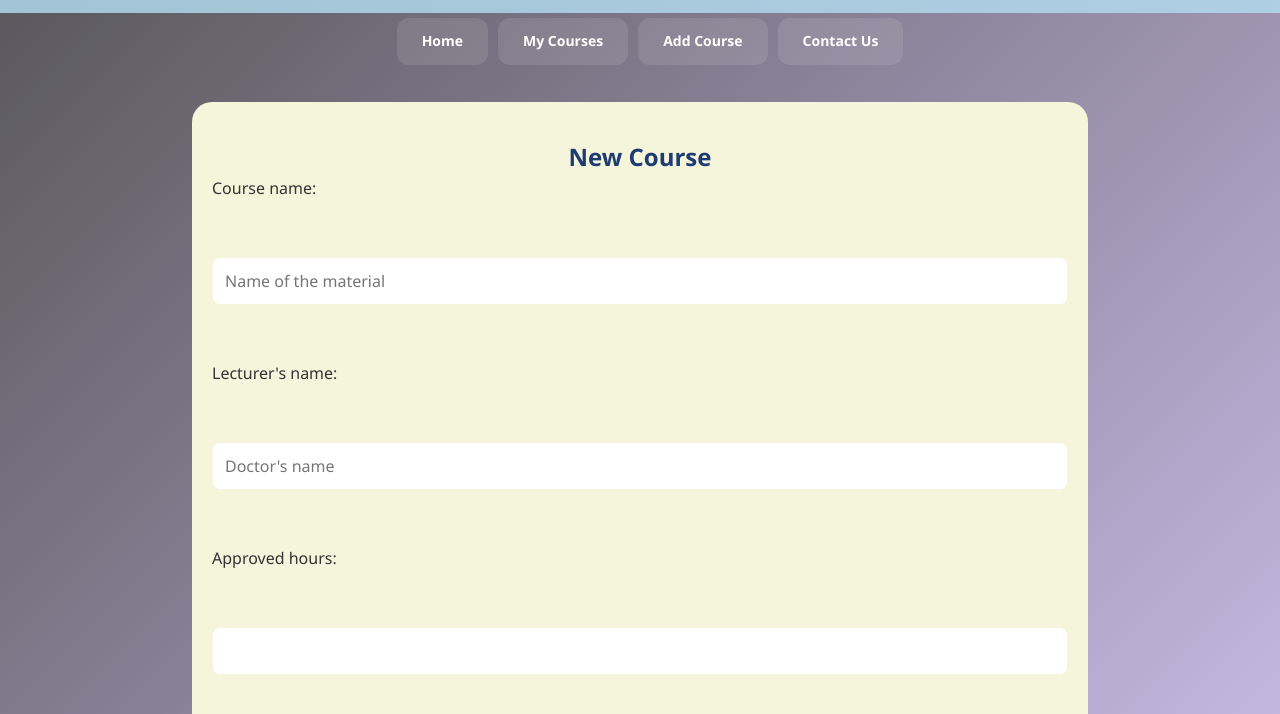
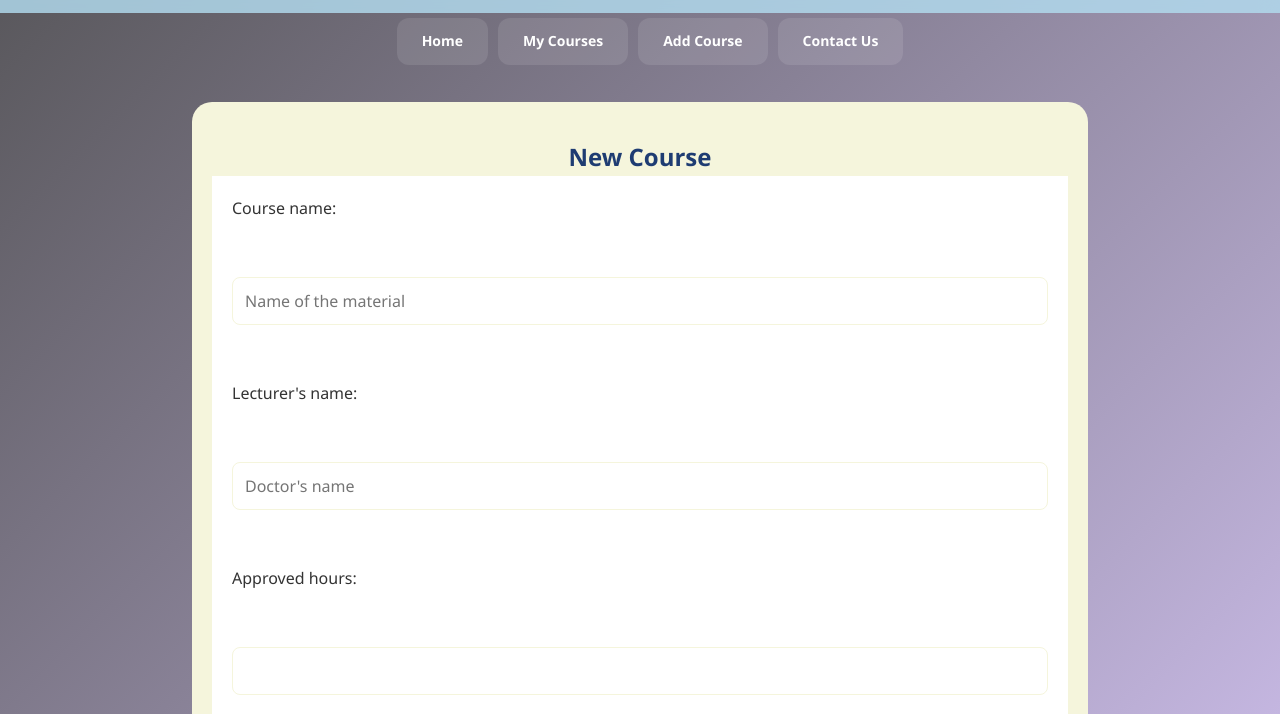
Before and after one commit to yousefeladawy05-ai/my-wep-project, a plain HTML site: page Add Course.html in a window 1280 px wide. Shown: the part 86-800 px from the top of the page. Drawn offline with Linux system fonts and the light colour scheme.

Commit message:
Update go2.css

```diff
--- a/go2.css
+++ b/go2.css
@@ -109,6 +109,13 @@
     display: flex;
     flex-direction: column;
     gap: 15px;
+    max-wadth:500px;
+    margin:0 auto;
+    background:#fff;
+    padding:20px;
+    porder-rradius:10px;
+    box-shadow :0 4px 10px rgpa(0,0,0,0.1)
+
 }
 input,textarea,select{
     padding: 12px;
```
